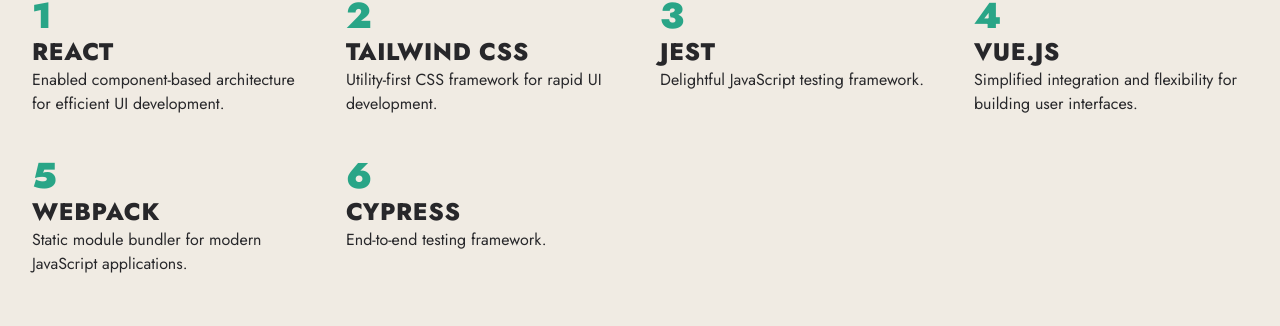
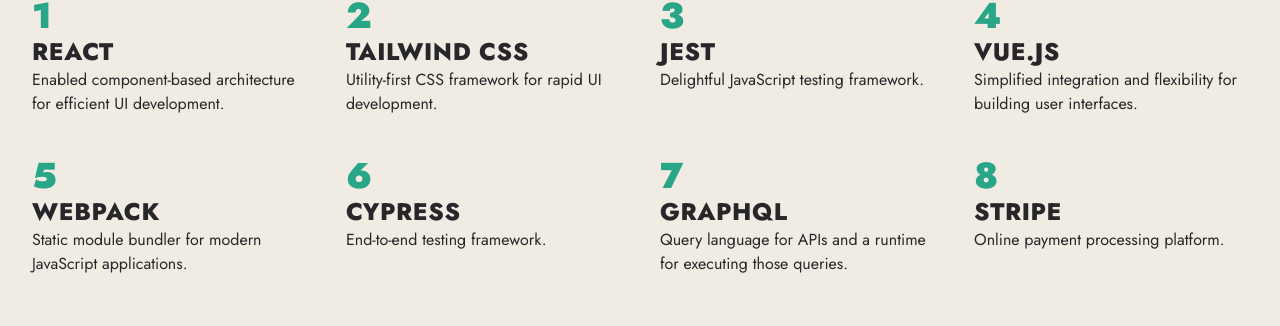
Before and after one commit to alikouhfar/portfolio, a Next.js app: page /projects/1 in a window 1280 px wide. Shown: the part 2586-2912 px from the top of the page. Built offline with nearby package versions, Linux system fonts and the light colour scheme.

Commit message:
Update: Projects Details Updated

```diff
--- a/app/_lib/projects.ts
+++ b/app/_lib/projects.ts
@@ -38,7 +38,22 @@
         description:
           "Static module bundler for modern JavaScript applications.",
       },
-      { id: 6, title: "Cypress", description: "End-to-end testing framework." },
+      {
+        id: 6,
+        title: "Cypress",
+        description: "End-to-end testing framework.",
+      },
+      {
+        id: 7,
+        title: "GraphQL",
+        description:
+          "Query language for APIs and a runtime for executing those queries.",
+      },
+      {
+        id: 8,
+        title: "Stripe",
+        description: "Online payment processing platform.",
+      },
     ],
     isVisible: false,
   },
@@ -82,6 +97,18 @@
         id: 6,
         title: "Redux",
         description: "Predictable state container for JavaScript apps.",
+      },
+      {
+        id: 7,
+        title: "Socket.IO",
+        description:
+          "Enables real-time, bidirectional, and event-based communication.",
+      },
+      {
+        id: 8,
+        title: "Docker",
+        description:
+          "Open platform for developing, shipping, and running applications.",
       },
     ],
     isVisible: false,
@@ -127,6 +154,16 @@
         title: "MobX",
         description: "Simple, scalable state management.",
       },
+      {
+        id: 7,
+        title: "Kotlin Multiplatform Mobile (KMM)",
+        description: "Allows sharing business logic across iOS and Android.",
+      },
+      {
+        id: 8,
+        title: "Retrofit",
+        description: "Type-safe HTTP client for Android and Java applications.",
+      },
     ],
     isVisible: false,
   },
@@ -165,7 +202,22 @@
         title: "Parcel",
         description: "Zero-configuration web application bundler.",
       },
-      { id: 6, title: "Rollup", description: "Module bundler for JavaScript." },
+      {
+        id: 6,
+        title: "Rollup",
+        description: "Module bundler for JavaScript.",
+      },
+      {
+        id: 7,
+        title: "React Native",
+        description:
+          "Framework for building native apps using React and JavaScript.",
+      },
+      {
+        id: 8,
+        title: "Apollo Client",
+        description: "Comprehensive state management library for JavaScript.",
+      },
     ],
     isVisible: false,
   },
@@ -183,7 +235,11 @@
         title: "Gulp",
         description: "Toolkit for automating painful or time-consuming tasks.",
       },
-      { id: 2, title: "Grunt", description: "JavaScript task runner." },
+      {
+        id: 2,
+        title: "Grunt",
+        description: "JavaScript task runner.",
+      },
       {
         id: 3,
         title: "Mocha",
@@ -206,6 +262,17 @@
         description:
           "Development framework that helps create beautiful, responsive layouts.",
       },
+      {
+        id: 7,
+        title: "Socket.IO",
+        description:
+          "Enables real-time, bidirectional, and event-based communication.",
+      },
+      {
+        id: 8,
+        title: "Highcharts",
+        description: "Interactive charts made easy for designers & developers.",
+      },
     ],
     isVisible: false,
   },
@@ -223,7 +290,11 @@
         title: "Yarn",
         description: "Fast, reliable, and secure dependency manager.",
       },
-      { id: 2, title: "NPM", description: "Package manager for Node.js." },
+      {
+        id: 2,
+        title: "NPM",
+        description: "Package manager for Node.js.",
+      },
       {
         id: 3,
         title: "TypeScript",
@@ -235,8 +306,26 @@
         title: "ESLint",
         description: "Pluggable linting utility for JavaScript and JSX.",
       },
-      { id: 5, title: "Prettier", description: "Opinionated code formatter." },
-      { id: 6, title: "Babel", description: "JavaScript compiler." },
+      {
+        id: 5,
+        title: "Prettier",
+        description: "Opinionated code formatter.",
+      },
+      {
+        id: 6,
+        title: "Babel",
+        description: "JavaScript compiler.",
+      },
+      {
+        id: 7,
+        title: "PostGIS",
+        description: "Spatial database extender for PostgreSQL.",
+      },
+      {
+        id: 8,
+        title: "Django REST Framework",
+        description: "Powerful and flexible toolkit for building Web APIs.",
+      },
     ],
     isVisible: false,
   },
```
